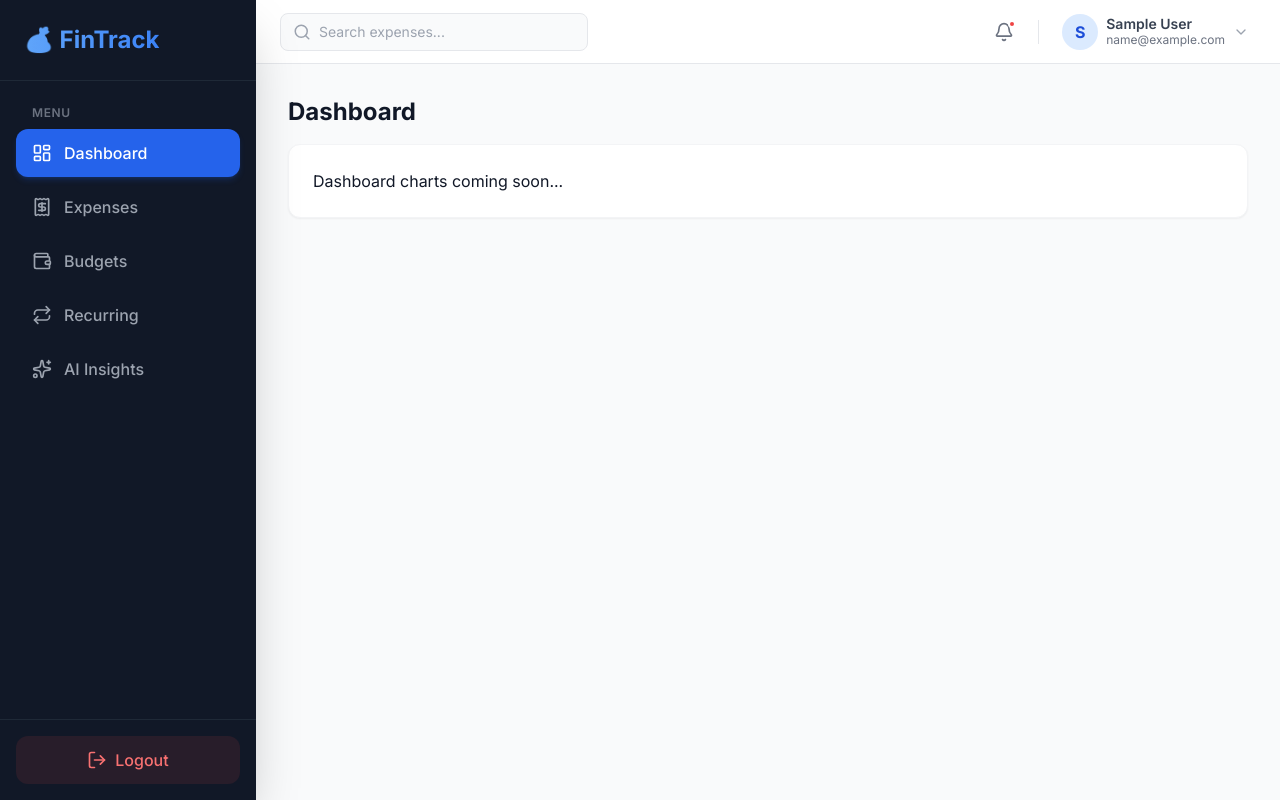
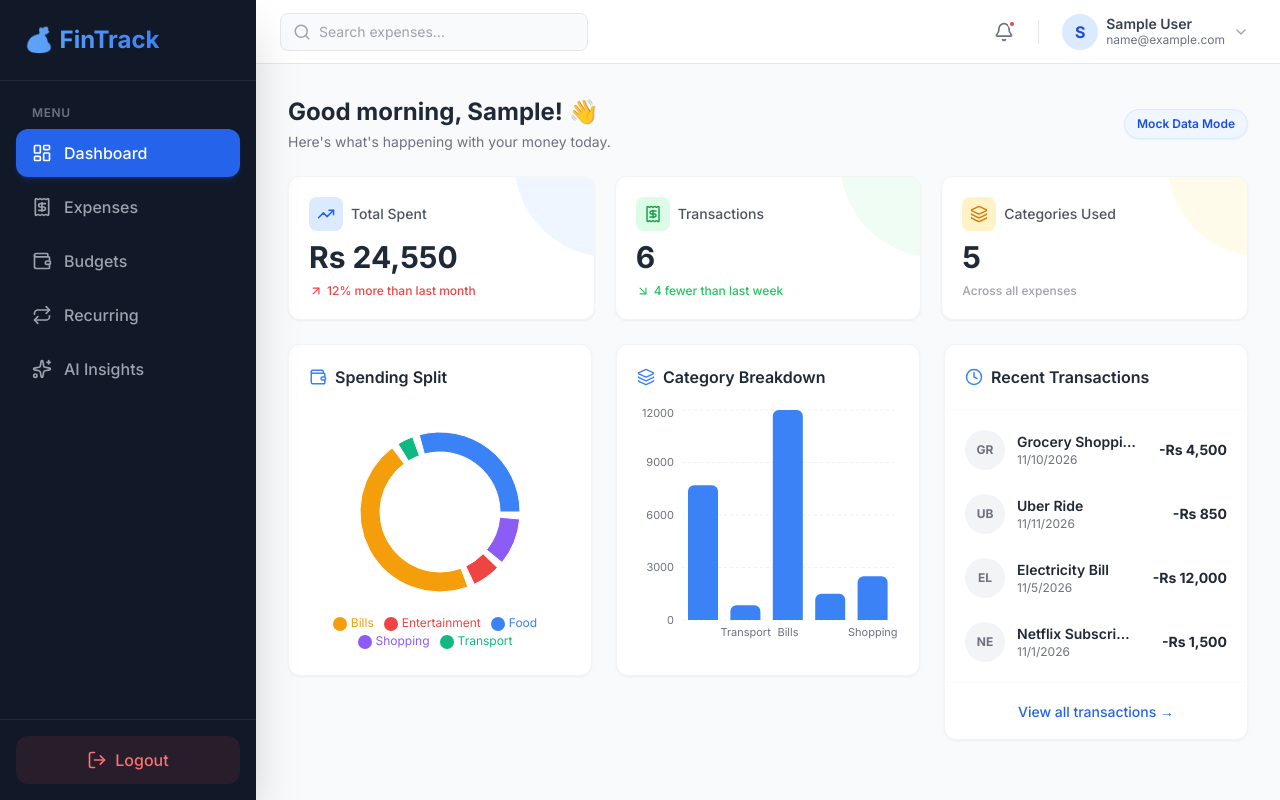
Before and after one commit to Sara12-2/FinTrack_MERN_Stack_Project, a React app in the folder frontend/: page / in a window 1280 px wide. Built offline with nearby package versions, Linux system fonts and the light colour scheme; sample sign-in values are in the browser's storage; the HTML template or start-up script is replaced by a standard one.

Commit message:
feat: updated Dashboard with charts

```diff
--- a/frontend/src/pages/Dashboard.jsx
+++ b/frontend/src/pages/Dashboard.jsx
@@ -1,8 +1,166 @@
+import { useMemo } from 'react';
+import {
+  PieChart, Pie, Cell, Tooltip, ResponsiveContainer, Legend,
+  BarChart, Bar, XAxis, YAxis, CartesianGrid
+} from 'recharts';
+import { Receipt, TrendingUp, Layers, ArrowUpRight, ArrowDownRight, Wallet, Clock } from 'lucide-react';
+import { useAuth } from '../context/AuthContext';
+import { mockExpenses, COLORS } from '../data/mockData';
+import { formatCurrency } from '../utils/formatCurrency';
+
 export default function Dashboard() {
+  const { user } = useAuth();
+
+  // Calculations
+  const totalSpent = useMemo(() => mockExpenses.reduce((sum, exp) => sum + exp.amount, 0), []);
+
+  const chartData = useMemo(() => {
+    const categories = {};
+    mockExpenses.forEach(exp => {
+      categories[exp.category] = (categories[exp.category] || 0) + exp.amount;
+    });
+    return Object.entries(categories).map(([name, value]) => ({ name, value }));
+  }, []);
+
+  // Recent 4 transactions nikalne ke liye
+  const recentExpenses = mockExpenses.slice(0, 4);
+
   return (
-    <div>
-      <h1 className="text-2xl font-bold mb-4">Dashboard</h1>
-      <div className="card">Dashboard charts coming soon...</div>
+    <div className="space-y-6">
+      {/* Header with Greeting */}
+      <div className="flex flex-col md:flex-row justify-between items-start md:items-center gap-4">
+        <div>
+          <h1 className="text-2xl font-bold text-gray-800">
+            Good morning, {user?.name?.split(' ')[0] || 'User'}! 👋
+          </h1>
+          <p className="text-sm text-gray-500 mt-1">Here's what's happening with your money today.</p>
+        </div>
+        <span className="text-xs bg-primary-50 text-primary-700 border border-primary-100 px-3 py-1.5 rounded-full font-semibold shadow-sm">
+          Mock Data Mode
+        </span>
+      </div>
+
+      {/* Stat Cards */}
+      <div className="grid grid-cols-1 md:grid-cols-3 gap-5">
+        {/* Total Spent Card */}
+        <div className="bg-white rounded-xl p-5 border border-gray-100 shadow-sm relative overflow-hidden group hover:shadow-md transition-shadow">
+          <div className="absolute top-0 right-0 w-24 h-24 bg-primary-50 rounded-bl-full -mr-4 -mt-4 transition-transform group-hover:scale-110"></div>
+          <div className="relative">
+            <div className="flex items-center gap-2 mb-2">
+              <div className="p-2 bg-primary-100 rounded-lg text-primary-600"><TrendingUp size={18} /></div>
+              <p className="text-sm font-medium text-gray-600">Total Spent</p>
+            </div>
+            <p className="text-3xl font-bold text-gray-800">{formatCurrency(totalSpent)}</p>
+            <div className="flex items-center gap-1 mt-2 text-xs font-medium text-red-500">
+              <ArrowUpRight size={14} /> 12% more than last month
+            </div>
+          </div>
+        </div>
+
+        {/* Transactions Card */}
+        <div className="bg-white rounded-xl p-5 border border-gray-100 shadow-sm relative overflow-hidden group hover:shadow-md transition-shadow">
+          <div className="absolute top-0 right-0 w-24 h-24 bg-green-50 rounded-bl-full -mr-4 -mt-4 transition-transform group-hover:scale-110"></div>
+          <div className="relative">
+            <div className="flex items-center gap-2 mb-2">
+              <div className="p-2 bg-green-100 rounded-lg text-green-600"><Receipt size={18} /></div>
+              <p className="text-sm font-medium text-gray-600">Transactions</p>
+            </div>
+            <p className="text-3xl font-bold text-gray-800">{mockExpenses.length}</p>
+            <div className="flex items-center gap-1 mt-2 text-xs font-medium text-green-500">
+              <ArrowDownRight size={14} /> 4 fewer than last week
+            </div>
+          </div>
+        </div>
+
+        {/* Categories Card */}
+        <div className="bg-white rounded-xl p-5 border border-gray-100 shadow-sm relative overflow-hidden group hover:shadow-md transition-shadow">
+          <div className="absolute top-0 right-0 w-24 h-24 bg-amber-50 rounded-bl-full -mr-4 -mt-4 transition-transform group-hover:scale-110"></div>
+          <div className="relative">
+            <div className="flex items-center gap-2 mb-2">
+              <div className="p-2 bg-amber-100 rounded-lg text-amber-600"><Layers size={18} /></div>
+              <p className="text-sm font-medium text-gray-600">Categories Used</p>
+            </div>
+            <p className="text-3xl font-bold text-gray-800">{chartData.length}</p>
+            <div className="flex items-center gap-1 mt-2 text-xs font-medium text-gray-400">
+              Across all expenses
+            </div>
+          </div>
+        </div>
+      </div>
+
+      {/* Charts & Recent Transactions Grid */}
+      <div className="grid grid-cols-1 lg:grid-cols-3 gap-6">
+
+        {/* Charts Section (2/3 width) */}
+        <div className="lg:col-span-2 space-y-6">
+          <div className="grid grid-cols-1 md:grid-cols-2 gap-6">
+            {/* Pie Chart */}
+            <div className="bg-white rounded-xl p-5 border border-gray-100 shadow-sm">
+              <h3 className="font-semibold text-gray-800 mb-4 flex items-center gap-2">
+                <Wallet size={18} className="text-primary-500" /> Spending Split
+              </h3>
+              <ResponsiveContainer width="100%" height={250}>
+                <PieChart>
+                  <Pie data={chartData} dataKey="value" nameKey="name" innerRadius={60} outerRadius={80} paddingAngle={5}>
+                    {chartData.map((entry, index) => (
+                      <Cell key={entry.name} fill={COLORS[index % COLORS.length]} />
+                    ))}
+                  </Pie>
+                  <Tooltip formatter={(v) => formatCurrency(v)} contentStyle={{ borderRadius: '8px', border: 'none', boxShadow: '0 4px 6px -1px rgb(0 0 0 / 0.1)' }} />
+                  <Legend iconType="circle" wrapperStyle={{ fontSize: '12px' }} />
+                </PieChart>
+              </ResponsiveContainer>
+            </div>
+
+            {/* Bar Chart */}
+            <div className="bg-white rounded-xl p-5 border border-gray-100 shadow-sm">
+              <h3 className="font-semibold text-gray-800 mb-4 flex items-center gap-2">
+                <Layers size={18} className="text-primary-500" /> Category Breakdown
+              </h3>
+              <ResponsiveContainer width="100%" height={250}>
+                <BarChart data={chartData}>
+                  <CartesianGrid strokeDasharray="3 3" stroke="#f0f0f0" vertical={false} />
+                  <XAxis dataKey="name" tick={{ fontSize: 11, fill: '#6b7280' }} axisLine={false} tickLine={false} />
+                  <YAxis tick={{ fontSize: 11, fill: '#6b7280' }} axisLine={false} tickLine={false} width={40} />
+                  <Tooltip formatter={(v) => formatCurrency(v)} cursor={{ fill: '#f3f4f6' }} contentStyle={{ borderRadius: '8px', border: 'none' }} />
+                  <Bar dataKey="value" fill="#3b82f6" radius={[6, 6, 0, 0]} barSize={30} />
+                </BarChart>
+              </ResponsiveContainer>
+            </div>
+          </div>
+        </div>
+
+        {/* Recent Transactions Section (1/3 width) */}
+        <div className="lg:col-span-1 bg-white rounded-xl border border-gray-100 shadow-sm flex flex-col">
+          <div className="p-5 border-b border-gray-50">
+            <h3 className="font-semibold text-gray-800 flex items-center gap-2">
+              <Clock size={18} className="text-primary-500" /> Recent Transactions
+            </h3>
+          </div>
+          <div className="flex-1 p-2">
+            {recentExpenses.map((exp) => (
+              <div key={exp._id} className="flex items-center justify-between p-3 hover:bg-gray-50 rounded-lg transition-colors">
+                <div className="flex items-center gap-3">
+                  <div className="w-10 h-10 rounded-full bg-gray-100 flex items-center justify-center text-gray-500 font-bold text-xs">
+                    {exp.title.substring(0, 2).toUpperCase()}
+                  </div>
+                  <div>
+                    <p className="text-sm font-semibold text-gray-800 truncate max-w-[120px]">{exp.title}</p>
+                    <p className="text-xs text-gray-500">{new Date(exp.date).toLocaleDateString()}</p>
+                  </div>
+                </div>
+                <p className="text-sm font-bold text-gray-800">-{formatCurrency(exp.amount)}</p>
+              </div>
+            ))}
+          </div>
+          <div className="p-4 border-t border-gray-50 text-center">
+            <a href="/expenses" className="text-sm font-medium text-primary-600 hover:text-primary-700">
+              View all transactions →
+            </a>
+          </div>
+        </div>
+
+      </div>
     </div>
   );
 }
```
